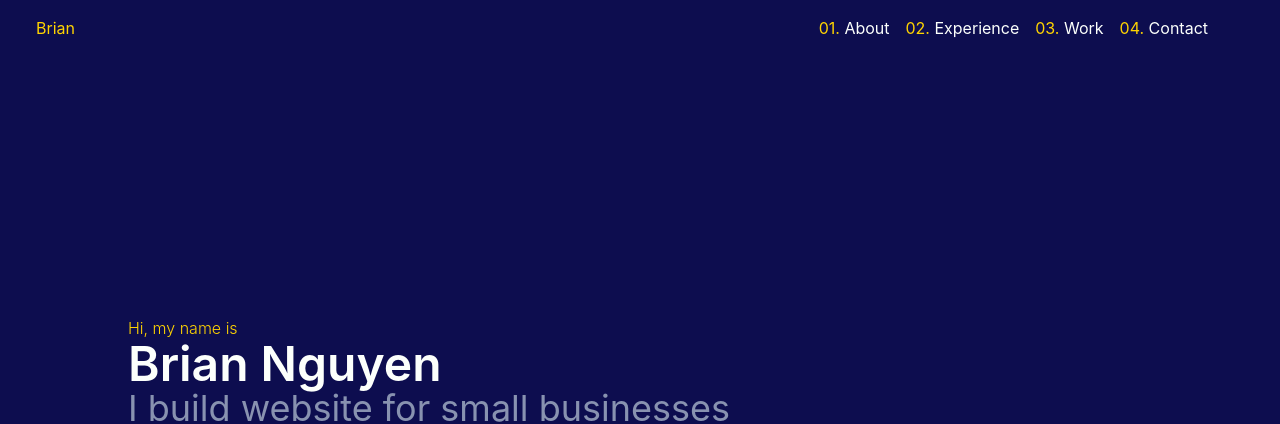
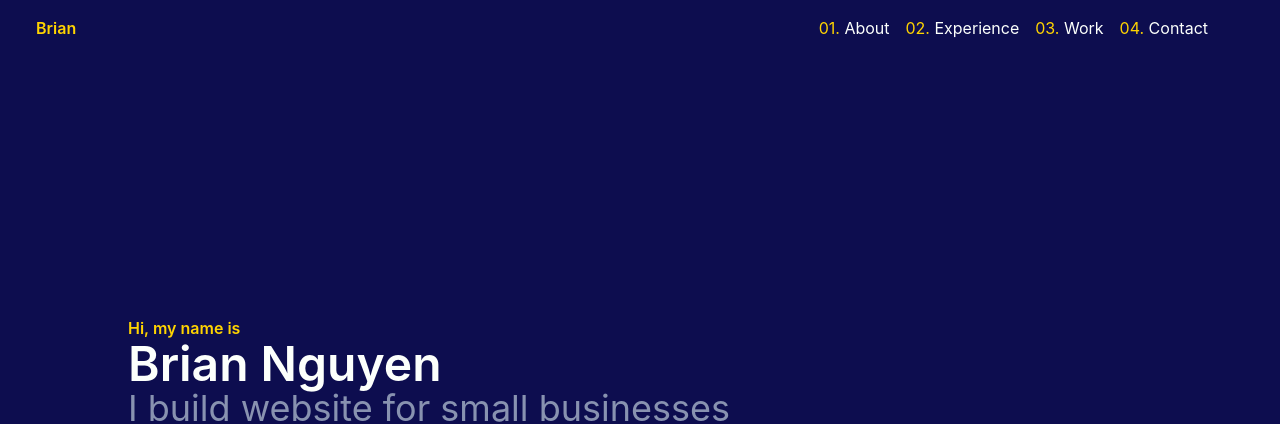
Before and after one commit to channghiep/portfolio, a React (Create React App) app: page / in a window 1280 px wide. Shown: the top 424 px of the page. Built offline with nearby package versions, Linux system fonts and the light colour scheme.

Commit message:
update profile

```diff
--- a/src/components/landing.js
+++ b/src/components/landing.js
@@ -48,7 +48,6 @@ function Landing() {
   ]
 
   const smallScreen = useMediaQuery("(min-width:768px)");
-  console.log(smallScreen)
 
   return (
     <div>
@@ -71,7 +70,7 @@ function Landing() {
                 <Linkedin/>
               </a>
              </li>
-            <li after="" class="mt-2 after:content-[attr(after)] after:w-[.5px] after:h-[90px] after:bg-white after:block after:mb-0 after:mt-3 after:mx-auto">
+            <li after="" class="mt-2 after:content-[attr(after)] after:w-[.5px] after:h-[90px] after:bg-textcolor2 after:block after:mb-0 after:mt-3 after:mx-auto">
               <a href="https://www.facebook.com/nghiep.nguyenchan">
                 <Facebook/>
               </a>
@@ -85,7 +84,7 @@ function Landing() {
                 briannguyen.net
               </a>
             </li>
-            <li after="" class="mt-2 after:content-[attr(after)] after:w-[.5px] after:h-[90px] after:bg-white after:block after:mb-0 after:mt-3 after:mx-auto"></li>
+            <li after="" class="mt-2 after:content-[attr(after)] after:w-[.5px] after:h-[90px] after:bg-textcolor2 after:block after:mb-0 after:mt-3 after:mx-auto"></li>
           </ul>
         </div>
 
@@ -94,7 +93,7 @@ function Landing() {
 
             <section class="flex flex-col justify-center items-start min-h-screen h-screen max-w-screen-sm md:mx-auto xl:max-w-screen-lg">
               <div>
-                <h1 class="text-md font-light text-textcolor ">Hi, my name is</h1>
+                <h1 class="text-md font-light text-textcolor font-semibold">Hi, my name is</h1>
               </div>
               <div>
                 <h2 class="text-5xl font-semibold text-textcolor2">Brian Nguyen</h2>
--- a/src/components/navigation/navigation.js
+++ b/src/components/navigation/navigation.js
@@ -28,21 +28,18 @@ const Navigation = (props) => {
             if(prevPos !== 0){
                 setAtTop(false)
             }else{
-
-                console.log(prevPos)
                 setAtTop(true)
             }
         }
         window.addEventListener('scroll', handleScroll)
     },[])
-    // console.log(scrolledDown)
-    console.log(atTop)
+
     return(
         <div className="">
             <div className={`grid grid-cols-12 items-center w-full h-14 transition ease-out duration-500 fixed z-20 ${scrolledDown ? "-top-14" : `${atTop ? "" : `${isActivated ? "" : "shadow-md bg-slate-900/90"}`}` }`}>
 
                 <div className="col-span-11 md:col-span-8 lg:col-span-9 ml-9">
-                    <a className="text-textcolor" href="#">Brian</a>
+                    <a className="text-textcolor font-semibold" href="#">Brian</a>
                 </div>
 
                 <div className="">
```
